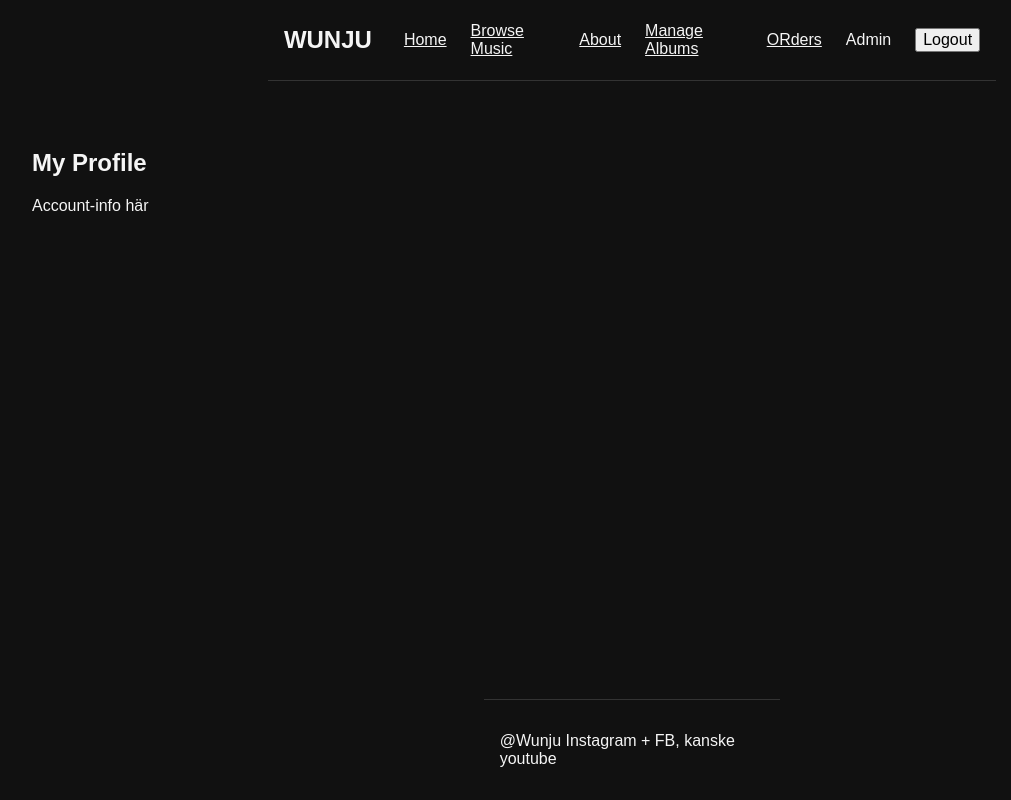
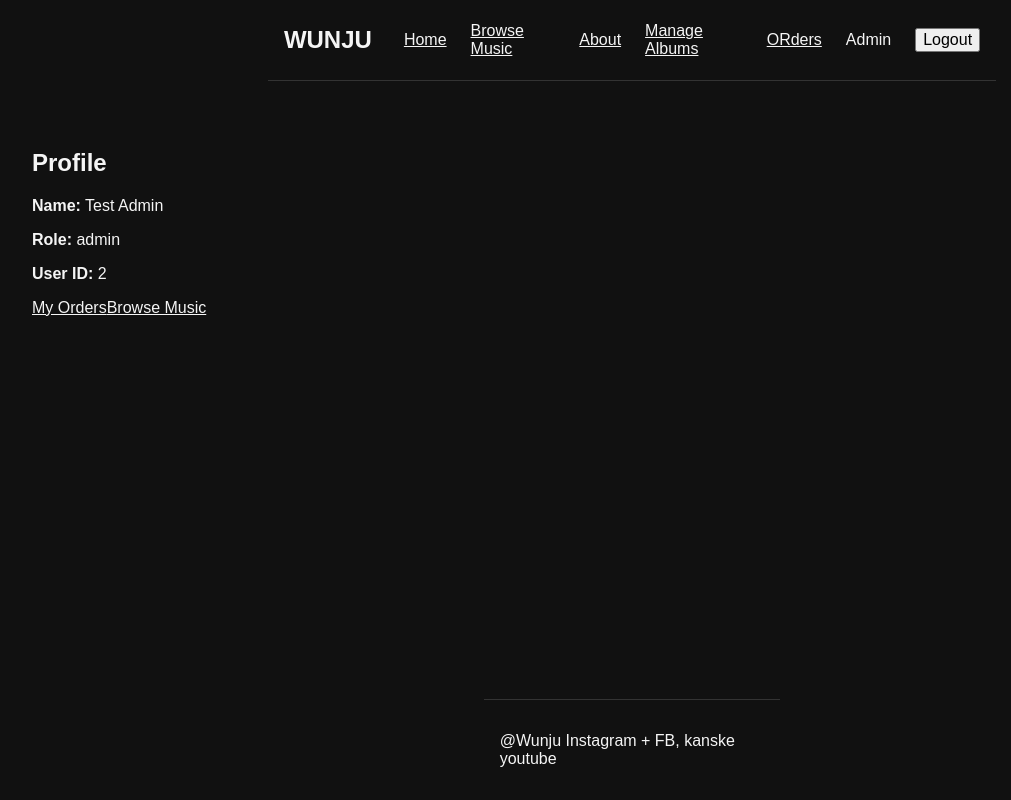
Before and after one commit to Harald-Wallin/wunjustore_deploy, a React (Vite) app in the folder client/: page /account/profile in a window 1280 px wide. Shown: the whole page, without its empty margins (8-1019 px from the left). Built offline with nearby package versions, Linux system fonts and the light colour scheme; sample sign-in values are in the browser's storage.

Commit message:
feat: profilePage functionality

```diff
--- a/client/src/pages/ProfilePage.jsx
+++ b/client/src/pages/ProfilePage.jsx
@@ -1,8 +1,43 @@
-function ProfilePage(){
+import { Link } from "react-router-dom";
+
+import { useUser } from "../context/UserContext.jsx";
+
+function ProfilePage() {
+    const { currentUser } = useUser();
+
+    if (!currentUser){
+        return(
+            <section>
+                <h1>Profile</h1>
+
+                <p>No user is currently logged in.</p>
+
+                <Link to="/login">
+                    Login
+                </Link>
+            </section>
+        );
+    };
+
     return(
-        <section>
-            <h1>My Profile</h1>
-            <p>Account-info här</p>
+        <section className="profile-page">
+
+            <h1>Profile</h1>
+
+            <div className="profile-card">
+
+                <p><strong>Name:</strong>{" "}{currentUser.name}</p>
+                <p><strong>Role:</strong>{" "}{currentUser.role}</p>
+                <p><strong>User ID:</strong>{" "}{currentUser.id}</p>
+            </div>
+
+
+            <div className="profile-actions">
+
+                <Link to="/account/orders">My Orders</Link>
+
+                <Link to="/albums">Browse Music</Link>
+            </div>
         </section>
     );
 };
```
